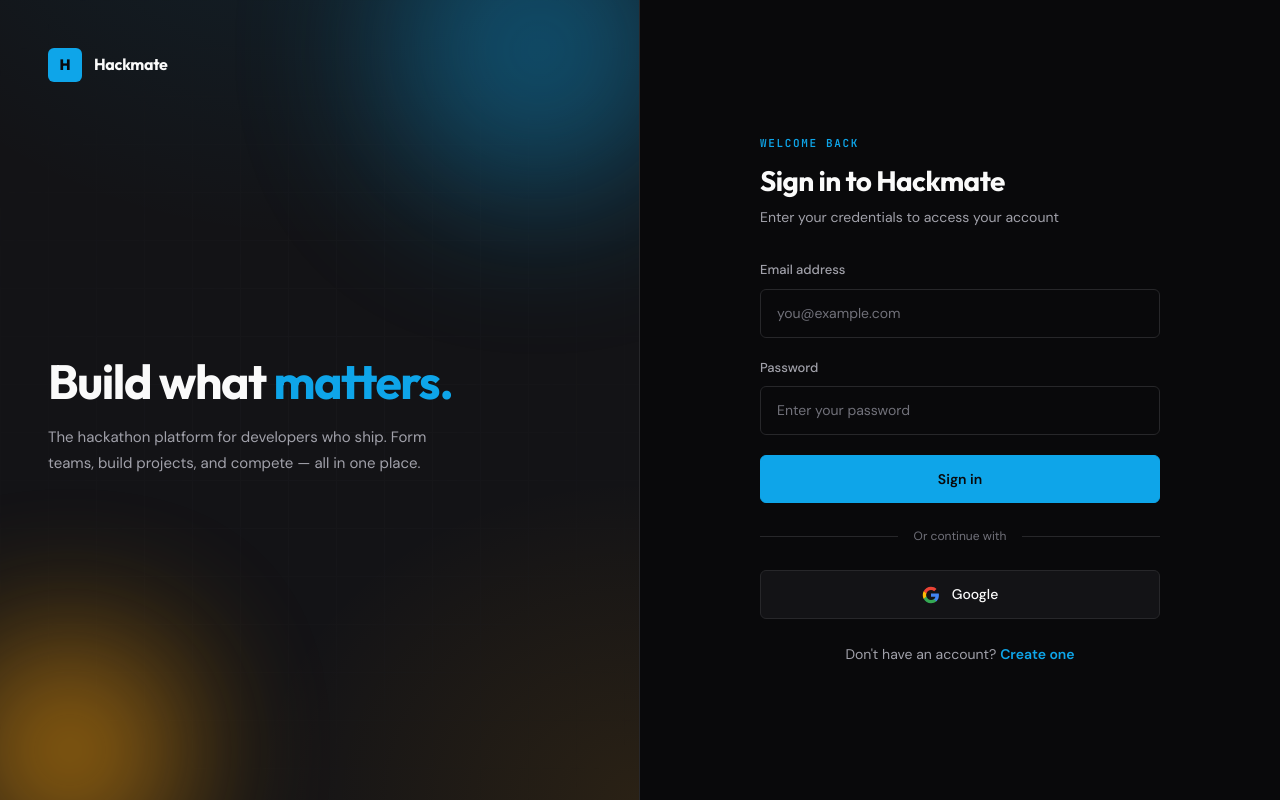
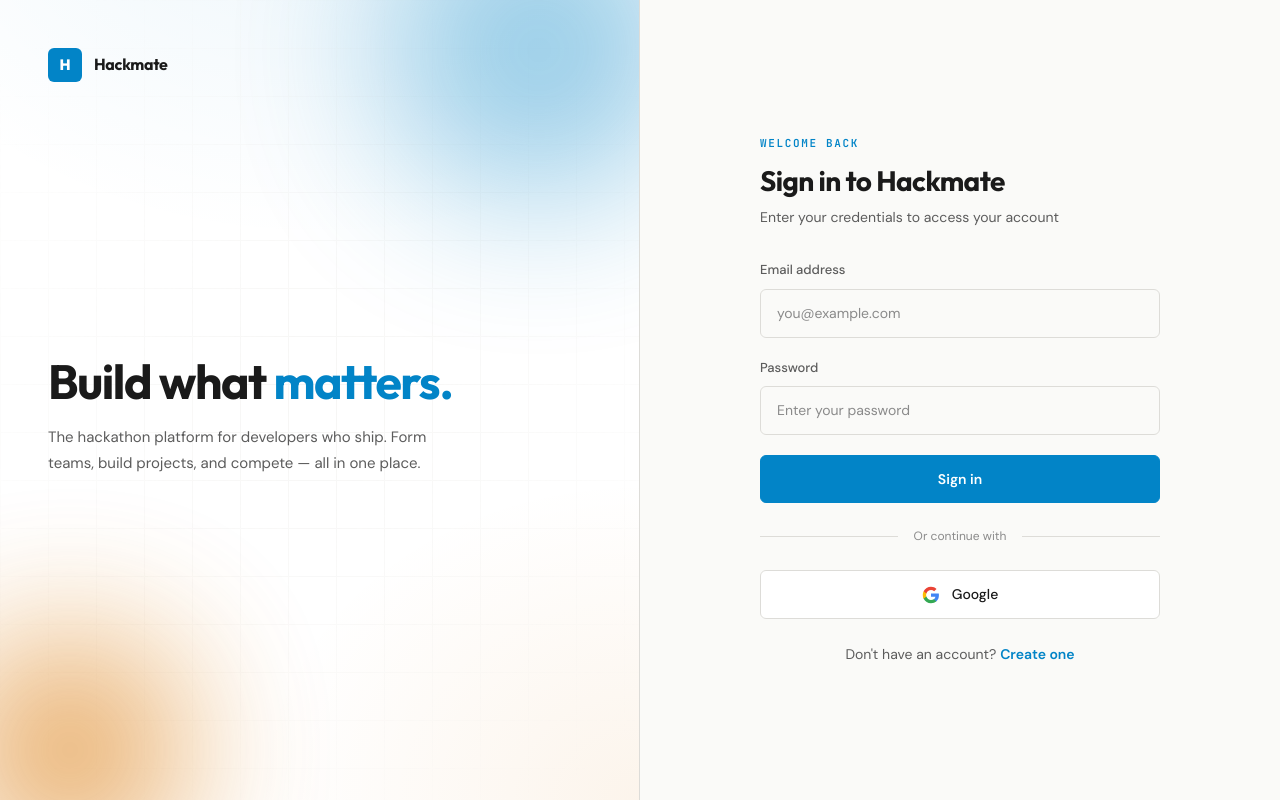
Before and after one commit to KaustubhJaitapkar/Mega_Project, a Next.js app: page /login in a window 1280 px wide. Built offline with nearby package versions, Linux system fonts and the light colour scheme; no server answers.

Commit message:
ui changes theme

```diff
--- a/src/app/globals.css
+++ b/src/app/globals.css
@@ -9,7 +9,63 @@
 @import url('https://fonts.googleapis.com/css2?family=Outfit:wght@300;400;500;600;700;800&family=DM+Sans:ital,opsz,wght@0,9..40,300;0,9..40,400;0,9..40,500;0,9..40,600;0,9..40,700;1,9..40,400&family=JetBrains+Mono:wght@400;500;600&display=swap');
 
 /* ==================== DESIGN TOKENS ==================== */
+/* Light theme (default) */
 :root {
+  /* --- Surface palette --- */
+  --bg-root: #FAFAF8;
+  --bg-surface: #FFFFFF;
+  --bg-raised: #F4F3EF;
+  --bg-elevated: #FFFFFF;
+  --bg-overlay: rgba(250, 250, 248, 0.88);
+  --bg-subtle: #F9F8F6;
+
+  /* --- Text palette --- */
+  --text-primary: #1A1A1A;
+  --text-secondary: #5C5C5C;
+  --text-muted: #8A8A8A;
+  --text-inverse: #FFFFFF;
+  --text-accent: var(--accent);
+
+  /* --- Accent palette --- */
+  --accent: #0284C7;
+  --accent-hover: #0EA5E9;
+  --accent-dim: rgba(2, 132, 199, 0.08);
+  --accent-glow: rgba(2, 132, 199, 0.12);
+  --accent-subtle: rgba(2, 132, 199, 0.04);
+
+  /* --- Secondary accent --- */
+  --accent-warm: #D97706;
+  --accent-warm-dim: rgba(217, 119, 6, 0.08);
+
+  /* --- Semantic --- */
+  --success: #059669;
+  --success-dim: rgba(5, 150, 105, 0.08);
+  --error: #DC2626;
+  --error-dim: rgba(220, 38, 38, 0.08);
+  --warning: #D97706;
+  --warning-dim: rgba(217, 119, 6, 0.08);
+  --info: #0284C7;
+  --info-dim: rgba(2, 132, 199, 0.08);
+
+  /* --- Borders --- */
+  --border-subtle: #E8E7E4;
+  --border-default: #DDDCD8;
+  --border-strong: #C4C3BF;
+  --border-accent: rgba(2, 132, 199, 0.3);
+
+  /* --- Shadows --- */
+  --shadow-xs: 0 1px 2px rgba(0, 0, 0, 0.04);
+  --shadow-sm: 0 1px 3px rgba(0, 0, 0, 0.06), 0 1px 2px rgba(0, 0, 0, 0.04);
+  --shadow-md: 0 4px 6px rgba(0, 0, 0, 0.05), 0 2px 4px rgba(0, 0, 0, 0.04);
+  --shadow-lg: 0 10px 15px rgba(0, 0, 0, 0.06), 0 4px 6px rgba(0, 0, 0, 0.04);
+  --shadow-xl: 0 20px 25px rgba(0, 0, 0, 0.08), 0 8px 10px rgba(0, 0, 0, 0.04);
+  --shadow-accent: 0 4px 14px rgba(2, 132, 199, 0.15);
+  --shadow-glow: 0 0 40px rgba(2, 132, 199, 0.08);
+  --shadow-inner: inset 0 1px 2px rgba(0, 0, 0, 0.06);
+}
+
+/* Dark theme */
+.dark {
   /* --- Surface palette --- */
   --bg-root: #09090B;
   --bg-surface: #131316;
@@ -52,6 +108,19 @@
   --border-strong: #3F3F46;
   --border-accent: rgba(14, 165, 233, 0.3);
 
+  /* --- Shadows --- */
+  --shadow-xs: 0 1px 2px rgba(0, 0, 0, 0.3);
+  --shadow-sm: 0 1px 3px rgba(0, 0, 0, 0.4), 0 1px 2px rgba(0, 0, 0, 0.3);
+  --shadow-md: 0 4px 6px rgba(0, 0, 0, 0.35), 0 2px 4px rgba(0, 0, 0, 0.25);
+  --shadow-lg: 0 10px 15px rgba(0, 0, 0, 0.4), 0 4px 6px rgba(0, 0, 0, 0.25);
+  --shadow-xl: 0 20px 25px rgba(0, 0, 0, 0.5), 0 8px 10px rgba(0, 0, 0, 0.3);
+  --shadow-accent: 0 0 20px rgba(14, 165, 233, 0.2);
+  --shadow-glow: 0 0 40px rgba(14, 165, 233, 0.1);
+  --shadow-inner: inset 0 1px 2px rgba(0, 0, 0, 0.3);
+}
+
+/* ==================== SHARED TOKENS (theme-independent) ==================== */
+:root {
   /* --- Spacing scale (4px base) --- */
   --space-0: 0;
   --space-1: 4px;
@@ -78,16 +147,6 @@
   --font-display: 'Outfit', -apple-system, BlinkMacSystemFont, sans-serif;
   --font-body: 'DM Sans', -apple-system, BlinkMacSystemFont, sans-serif;
   --font-mono: 'JetBrains Mono', 'SF Mono', 'Fira Code', Consolas, monospace;
-
-  /* --- Shadows --- */
-  --shadow-xs: 0 1px 2px rgba(0, 0, 0, 0.3);
-  --shadow-sm: 0 1px 3px rgba(0, 0, 0, 0.4), 0 1px 2px rgba(0, 0, 0, 0.3);
-  --shadow-md: 0 4px 6px rgba(0, 0, 0, 0.35), 0 2px 4px rgba(0, 0, 0, 0.25);
-  --shadow-lg: 0 10px 15px rgba(0, 0, 0, 0.4), 0 4px 6px rgba(0, 0, 0, 0.25);
-  --shadow-xl: 0 20px 25px rgba(0, 0, 0, 0.5), 0 8px 10px rgba(0, 0, 0, 0.3);
-  --shadow-accent: 0 0 20px rgba(14, 165, 233, 0.2);
-  --shadow-glow: 0 0 40px rgba(14, 165, 233, 0.1);
-  --shadow-inner: inset 0 1px 2px rgba(0, 0, 0, 0.3);
 
   /* --- Elevation (backward compat) --- */
   --elevation-sm: var(--shadow-sm);
--- a/src/app/mentor/dashboard/page.tsx
+++ b/src/app/mentor/dashboard/page.tsx
@@ -147,7 +147,7 @@
     if (!selectedHackathon) return;
     loadTickets();
     loadAssignedTeams();
-    const timer = setInterval(loadTickets, 5000);
+    const timer = setInterval(loadTickets, 15000);
     return () => clearInterval(timer);
   }, [selectedHackathon, loadTickets, loadAssignedTeams]);
 
@@ -223,7 +223,7 @@
   useEffect(() => {
     if (!selectedTeamId) return;
     loadChat();
-    const timer = setInterval(() => loadChat(), 4000);
+    const timer = setInterval(() => loadChat(), 10000);
     return () => clearInterval(timer);
   }, [selectedTeamId, loadChat]);
 
--- a/src/app/mentor/teams/[teamId]/chat/page.tsx
+++ b/src/app/mentor/teams/[teamId]/chat/page.tsx
@@ -79,7 +79,7 @@
 
   useEffect(() => {
     loadChat();
-    const interval = setInterval(() => loadChat(), 4000);
+    const interval = setInterval(() => loadChat(), 10000);
     return () => clearInterval(interval);
   }, [teamId]);
 
--- a/src/app/participant/dashboard/page.tsx
+++ b/src/app/participant/dashboard/page.tsx
@@ -16,10 +16,25 @@
 
   const firstName = user.name?.split(/\s+/)[0] ?? 'there';
 
-  const [hackathons, registrations] = await Promise.all([
-    prisma.hackathon.findMany({
-      take: 50,
-      orderBy: { startDate: 'desc' },
+  const registrations = await prisma.hackathonRegistration.findMany({
+    where: { userId: user.id },
+    select: { hackathonId: true },
+  });
+
+  const registeredIds = registrations.map((r) => r.hackathonId);
+
+  if (registeredIds.length === 0) {
+    return (
+      <ParticipantDashboardClient
+        firstName={firstName}
+        hackathons={[]}
+        registeredIds={[]}
+      />
+    );
+  }
+
+  const hackathons = await prisma.hackathon.findMany({
+    where: { id: { in: registeredIds } },
     select: {
       id: true,
       title: true,
@@ -32,14 +47,7 @@
       submissionDeadline: true,
       registrationDeadline: true,
     },
-    }),
-    prisma.hackathonRegistration.findMany({
-      where: { userId: user.id },
-      select: { hackathonId: true },
-    }),
-  ]);
-
-  const registeredIds = registrations.map((r) => r.hackathonId);
+  });
 
   return (
     <ParticipantDashboardClient
--- a/src/app/participant/hackathons/[hackathonId]/submit/page.tsx
+++ b/src/app/participant/hackathons/[hackathonId]/submit/page.tsx
@@ -137,8 +137,11 @@
       try {
         setIsLoading(true);
 
-        // Fetch hackathon details
-        const hRes = await fetch(`/api/hackathons/${hackathonId}`);
+        // Fetch hackathon details and user's team in parallel
+        const [hRes, tRes] = await Promise.all([
+          fetch(`/api/hackathons/${hackathonId}`),
+          fetch('/api/users/my-team'),
+        ]);
         const hData = await hRes.json();
         const h = hData.data;
 
@@ -150,8 +153,6 @@
         setHackathon(h);
         setDeadlinePassed(new Date() > new Date(h.submissionDeadline));
 
-        // Fetch user's team for this hackathon
-        const tRes = await fetch('/api/users/my-team');
         const tData = await tRes.json();
         const teams = tData.data || [];
 
--- a/src/app/participant/hackathons/page.tsx
+++ b/src/app/participant/hackathons/page.tsx
@@ -4,6 +4,7 @@
 export default async function ExploreHackathonsPage() {
   const hackathons = await prisma.hackathon.findMany({
     take: 100,
+    where: { status: { notIn: ['DRAFT', 'CANCELLED'] } },
     orderBy: { startDate: 'desc' },
     select: {
       id: true,
--- a/src/app/participant/my-team/page.tsx
+++ b/src/app/participant/my-team/page.tsx
@@ -21,6 +21,7 @@
 
   const memberships = await prisma.teamMember.findMany({
     where: { userId: user.id },
+    take: 20,
     select: {
       team: {
         select: {
@@ -57,6 +58,7 @@
       }),
       prisma.team.findMany({
         where: { hackathonId },
+        take: 50,
         select: {
           id: true,
           name: true,
--- a/src/app/participant/schedule/page.tsx
+++ b/src/app/participant/schedule/page.tsx
@@ -90,7 +90,7 @@
     refreshData(hackathonId);
     const interval = setInterval(() => {
       refreshData(hackathonId);
-    }, 10000);
+    }, 30000);
     return () => clearInterval(interval);
   }, [hackathonId, refreshData]);
 
--- a/src/app/participant/submit/page.tsx
+++ b/src/app/participant/submit/page.tsx
@@ -45,7 +45,7 @@
     const timer = setInterval(async () => {
       const res = await fetch(`/api/teams/${teamId}/submission`);
       setSubmission((await res.json()).data);
-    }, 5000);
+    }, 30000);
     return () => clearInterval(timer);
   }, [teamId]);
 
```
Lines whose indentation alone changed are shown as unchanged.
